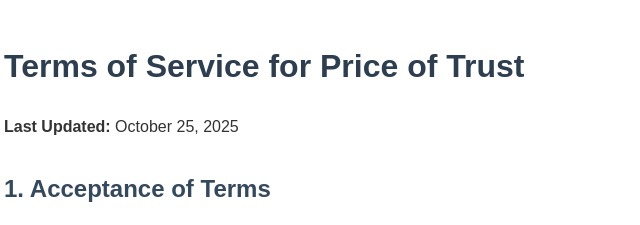
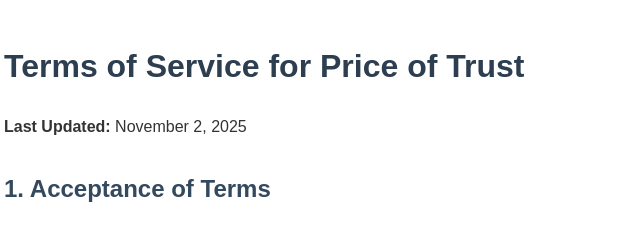
Before and after one commit to mindarena/Price-of-Trust, a plain HTML site: page terms_of_service.html in a window 1280 px wide. Shown: the top 225 px of the page, 236-876 px from the left. Drawn offline with Linux system fonts and the light colour scheme.

Commit message:
Update terms_of_service.html

```diff
--- a/terms_of_service.html
+++ b/terms_of_service.html
@@ -22,7 +22,7 @@
 </head>
 <body>
     <h1>Terms of Service for Price of Trust</h1>
-    <p><strong>Last Updated:</strong> October 25, 2025</p>
+    <p><strong>Last Updated:</strong> November 2, 2025</p>
 
     <h2>1. Acceptance of Terms</h2>
     <p>By downloading, installing, or using Price of Trust ("the Game"), developed by Mind Arena, you agree to be bound by these Terms of Service ("Terms"). If you do not agree to these Terms, do not use the Game.</p>
```
